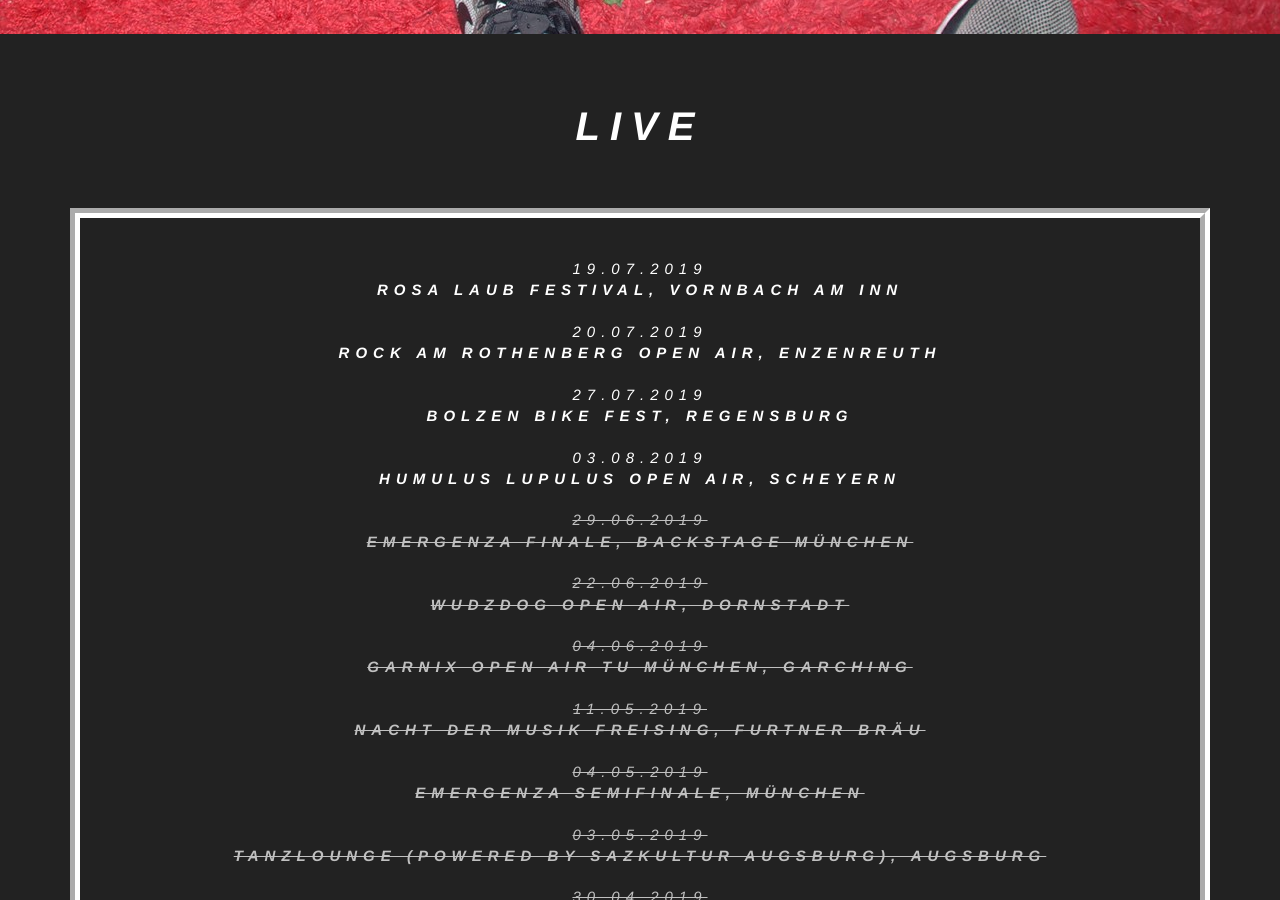
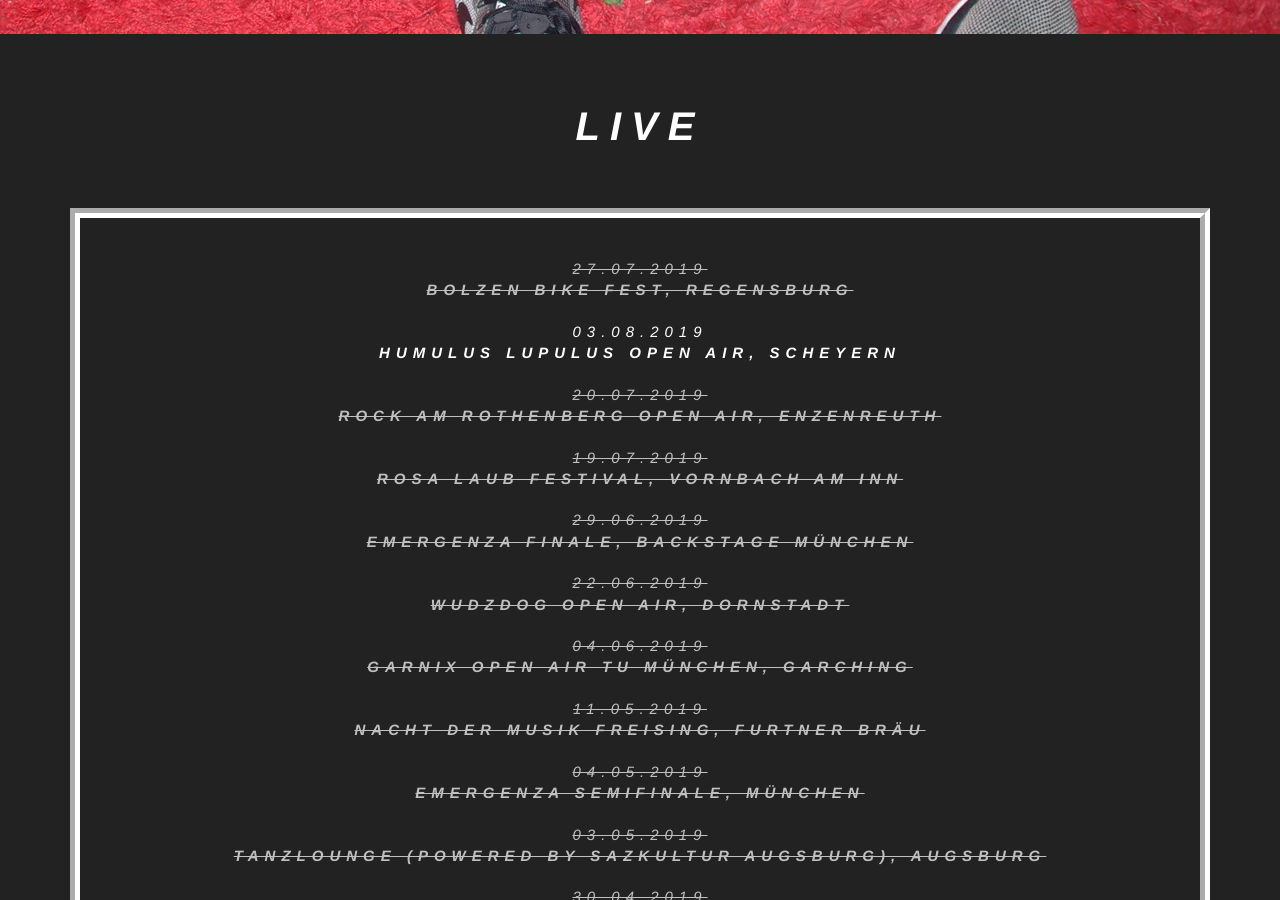
Before and after one commit to jabbadafunk/jabbadafunk.github.io, a Jekyll site: the page built from index.html, in a window 1280 px wide and 900 px high, scrolled down 866 px. Built offline with Jekyll 4.4.1, drawn with Linux system fonts in a browser that asks for light colours; part of the change alters nothing that is shown.

```diff
--- a/_data/gigs.yml
+++ b/_data/gigs.yml
@@ -1,16 +1,16 @@
 ---
-- location: 'Rosa Laub Festival, Vornbach am Inn '
-  date: 2019-07-19 21:46:00 +0000
+- location: 'Bolzen Bike Fest, Regensburg '
+  date: 2019-07-27 19:00:00 +0000
+  completed: true
+- location: Humulus Lupulus Open Air, Scheyern
+  date: 2019-08-03 18:00:00 +0000
   completed: false
 - location: Rock am Rothenberg Open Air, Enzenreuth
   date: 2019-07-20 09:00:00 +0000
-  completed: false
-- location: 'Bolzen Bike Fest, Regensburg '
-  date: 2019-07-27 19:00:00 +0000
-  completed: false
-- location: Humulus Lupulus Open Air, Scheyern
-  date: 2019-08-03 18:00:00 +0000
-  completed: false
+  completed: true
+- location: 'Rosa Laub Festival, Vornbach am Inn '
+  date: 2019-07-19 21:46:00 +0000
+  completed: true
 - location: Emergenza Finale, Backstage München
   date: 2019-06-29 19:00:00 +0000
   completed: true
```
